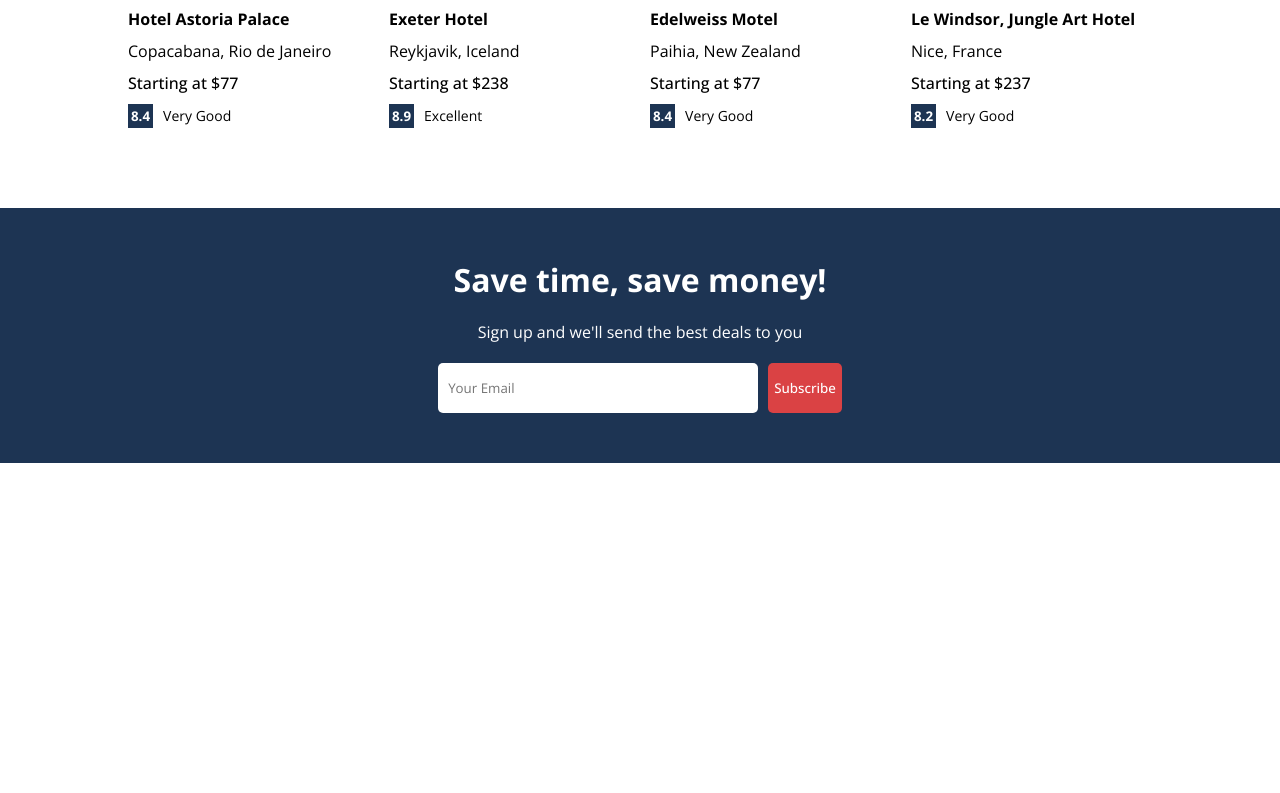
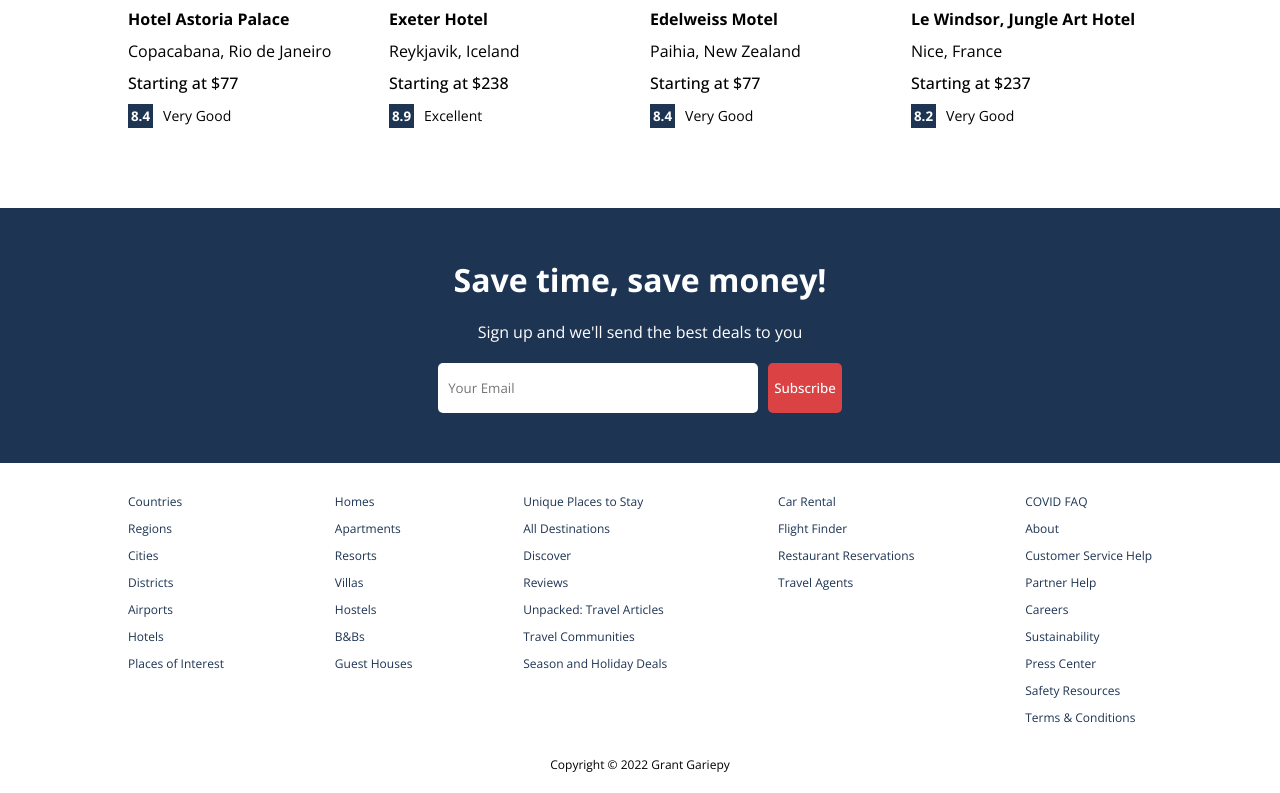
Before and after one commit to grantgariepy/garnt-booking, a React (Create React App) app: page / in a window 1280 px wide. Shown: the part 1331-2124 px from the top of the page. Before the commit the page ends 1794 px from the top, so only its background shows below. Built offline with nearby package versions, Linux system fonts and the light colour scheme.

Commit message:
home page done

```diff
--- a/src/components/featured/featured.css
+++ b/src/components/featured/featured.css
@@ -13,7 +13,8 @@
     border-radius: 10px;
     overflow: hidden;
     height: 250px;
-    flex:1
+    flex:1;
+    cursor: pointer;
   }
 
   .featuredImg{
--- /dev/null
+++ b/src/components/footer/Footer.jsx
@@ -0,0 +1,57 @@
+import "./footer.css"
+
+const Footer = () => {
+  return (
+    <div className="footer">
+        <div className="fLists">
+            <ul className="fList">
+                <li className="fListItem">Countries</li>
+                <li className="fListItem">Regions</li>
+                <li className="fListItem">Cities</li>
+                <li className="fListItem">Districts</li>
+                <li className="fListItem">Airports</li>
+                <li className="fListItem">Hotels</li>
+                <li className="fListItem">Places of Interest</li>
+            </ul>
+            <ul className="fList">
+                <li className="fListItem">Homes</li>
+                <li className="fListItem">Apartments</li>
+                <li className="fListItem">Resorts</li>
+                <li className="fListItem">Villas</li>
+                <li className="fListItem">Hostels</li>
+                <li className="fListItem">B&Bs</li>
+                <li className="fListItem">Guest Houses</li>
+            </ul>
+            <ul className="fList">
+                <li className="fListItem">Unique Places to Stay</li>
+                <li className="fListItem">All Destinations</li>
+                <li className="fListItem">Discover</li>
+                <li className="fListItem">Reviews</li>
+                <li className="fListItem">Unpacked: Travel Articles</li>
+                <li className="fListItem">Travel Communities</li>
+                <li className="fListItem">Season and Holiday Deals</li>
+            </ul>
+            <ul className="fList">
+                <li className="fListItem">Car Rental</li>
+                <li className="fListItem">Flight Finder</li>
+                <li className="fListItem">Restaurant Reservations</li>
+                <li className="fListItem">Travel Agents</li>
+            </ul>
+            <ul className="fList">
+                <li className="fListItem">COVID FAQ</li>
+                <li className="fListItem">About</li>
+                <li className="fListItem">Customer Service Help</li>
+                <li className="fListItem">Partner Help</li>
+                <li className="fListItem">Careers</li>
+                <li className="fListItem">Sustainability</li>
+                <li className="fListItem">Press Center</li>
+                <li className="fListItem">Safety Resources</li>
+                <li className="fListItem">Terms & Conditions</li>
+            </ul>
+        </div>
+        <div className="fText">Copyright © 2022 Grant Gariepy</div>
+    </div>
+  )
+}
+
+export default Footer
--- /dev/null
+++ b/src/components/footer/footer.css
@@ -0,0 +1,28 @@
+.footer{
+    width: 100%;
+    max-width: 1024px;
+    font-size: 12px;
+}
+
+.fLists{
+    width: 100%;
+    display: flex;
+    justify-content: space-between;
+}
+
+.fList{
+    list-style: none;
+    padding: 0;
+}
+
+.fText{
+    display: flex;
+    justify-content: center;
+    padding: 20px;
+}
+
+.fListItem{
+    margin-bottom: 10px;
+    color: #1d3453;
+    cursor: pointer;
+}
--- a/src/components/header/header.css
+++ b/src/components/header/header.css
@@ -26,6 +26,7 @@
     display: flex;
     align-items: center;
     gap: 10px;
+    cursor: pointer;
 }
 
 .headerListItem.active{
--- a/src/pages/home/Home.jsx
+++ b/src/pages/home/Home.jsx
@@ -5,6 +5,7 @@ import Featured from "../../components/featured/Featured"
 import PropertyList from "../../components/propertyList/PropertyList"
 import FeaturedProperties from "../../components/featuredProperties/FeaturedProperties"
 import MailList from "../../components/mailList/MailList"
+import Footer from "../../components/footer/Footer"
 
 const Home = () => {
   return (
@@ -18,6 +19,7 @@ const Home = () => {
         <h1 className="homeTitle">More than just hotels... Bookers discover pure comfort with homes, apartments, and more</h1>
         <FeaturedProperties />
         <MailList />
+        <Footer />
       </div>
     </div>
   )
```
